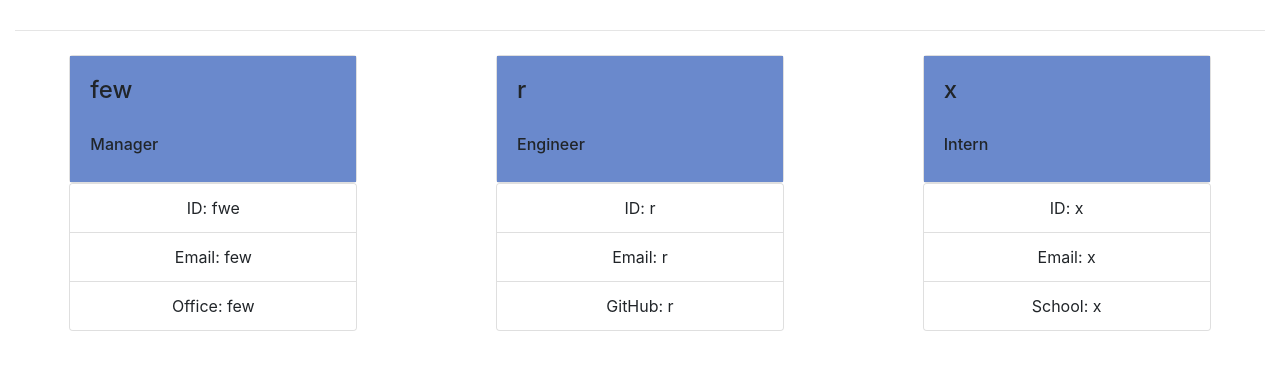
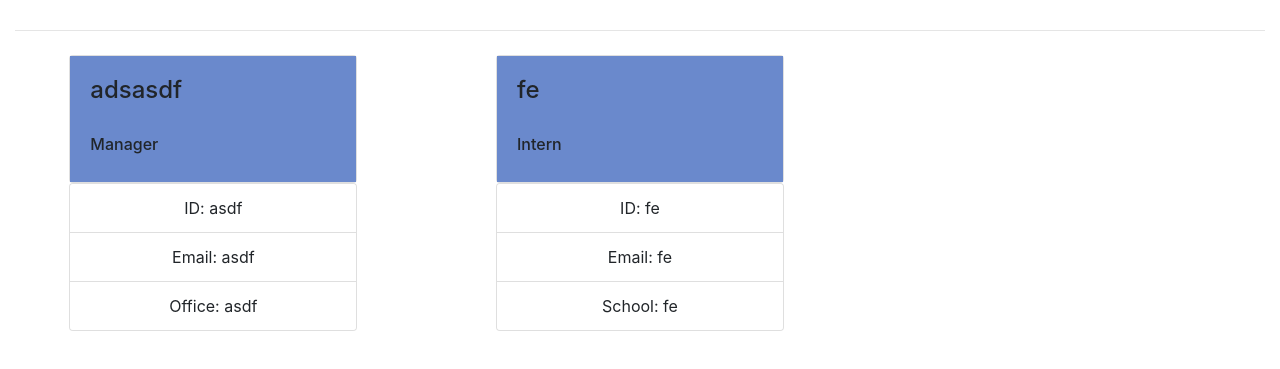
Before and after one commit to rmpcoding/week-6-template-engine, a website: page index.html in a window 1280 px wide. Shown: the part 205-574 px from the top of the page. Drawn offline with nearby package versions, Linux system fonts and the light colour scheme.

Commit message:
Adds ternary operations to check whether Interns or Engineers were sent to generator.js

```diff
--- a/index.html
+++ b/index.html
@@ -34,7 +34,7 @@
     <div class="col-sm-4">
       <div class="card" style="width: 18rem;">
           <div class="card-body">
-            <h4 class="card-title">few</h4>
+            <h4 class="card-title">adsasdf</h4>
             <br>
             <h6 class="card-subtitle mb-2">Manager</h6>
           </div>
@@ -43,36 +43,18 @@
   <!-- lists -->
       <div class="card" style="width: 18rem;">
           <ul class="list-group list-group-flush text-center">
-            <li class="list-group-item">ID: fwe</li>
-            <li class="list-group-item">Email: few</li>
-            <li class="list-group-item">Office: few</li>
+            <li class="list-group-item">ID: asdf</li>
+            <li class="list-group-item">Email: asdf</li>
+            <li class="list-group-item">Office: asdf</li>
           </ul>
         </div>
       </div>
-<!-- cards -->
-    <div class="col-sm-4">
-      <div class="card" style="width: 18rem;">
-          <div class="card-body">
-            <h4 class="card-title">r</h4>
-            <br>
-            <h6 class="card-subtitle mb-2">Engineer</h6>
-          </div>
-        </div>
 
-  <!-- lists -->
-      <div class="card" style="width: 18rem;">
-          <ul class="list-group list-group-flush text-center">
-            <li class="list-group-item">ID: r</li>
-            <li class="list-group-item">Email: r</li>
-            <li class="list-group-item">GitHub: r</li>
-          </ul>
-        </div>
-      </div>
 <!-- cards -->
       <div class="col-sm-4">
       <div class="card" style="width: 18rem;">
           <div class="card-body">
-            <h4 class="card-title">x</h4>
+            <h4 class="card-title">fe</h4>
             <br>
             <h6 class="card-subtitle mb-2">Intern</h6>
           </div>
@@ -81,9 +63,9 @@
   <!-- lists -->
       <div class="card" style="width: 18rem;">
           <ul class="list-group list-group-flush text-center">
-            <li class="list-group-item">ID: x</li>
-            <li class="list-group-item">Email: x</li>
-            <li class="list-group-item">School: x</li>
+            <li class="list-group-item">ID: fe</li>
+            <li class="list-group-item">Email: fe</li>
+            <li class="list-group-item">School: fe</li>
           </ul>
         </div>
       </div>
```
Also changed, not shown: Develop/literals/generator.js (+21 -4 lines), 1 other file.
